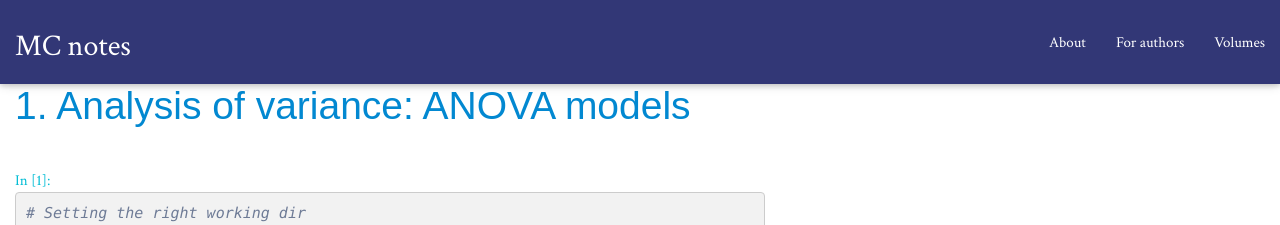
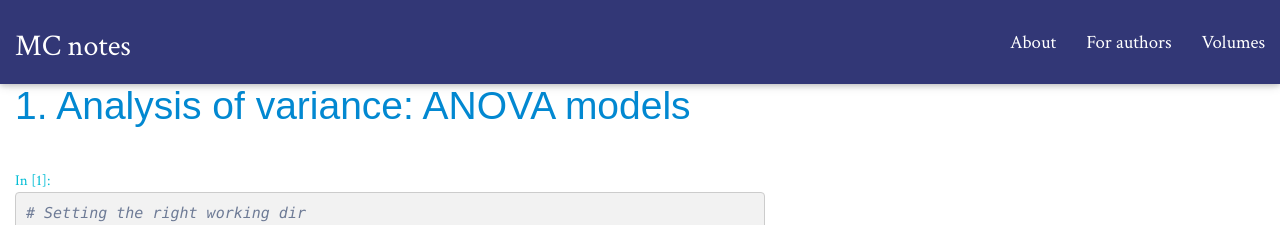
Before and after one commit to MCNotes/MCNotes.github.io, a Jekyll site: the page built from AoV_R_Notebook.md, in a window 1280 px wide. Shown: the top 225 px of the page. Built offline with Jekyll 4.4.1, drawn with Linux system fonts in a browser that asks for light colours; nearby versions of some CDN libraries; some web fonts are replaced; formulas are drawn with MathJax 3.

Commit message:
navbar fonts

```diff
--- a/_sass/base/_landing.scss
+++ b/_sass/base/_landing.scss
@@ -17,9 +17,14 @@
   background-color: $primary;
 }
 
+
+.navbar-default .navbar-nav > li > a{
+  font-size: 1.25em;
+}
+
 .navbar-default .navbar-nav > li > a:hover,
 .navbar-default .navbar-nav > li > a:focus {
-  color: $secondary;
+  color: $white;
   background-color: rgba(255,255,255,.1);
   font-weight: 400;
 }
```
Also changed, not shown: 1 other file.
